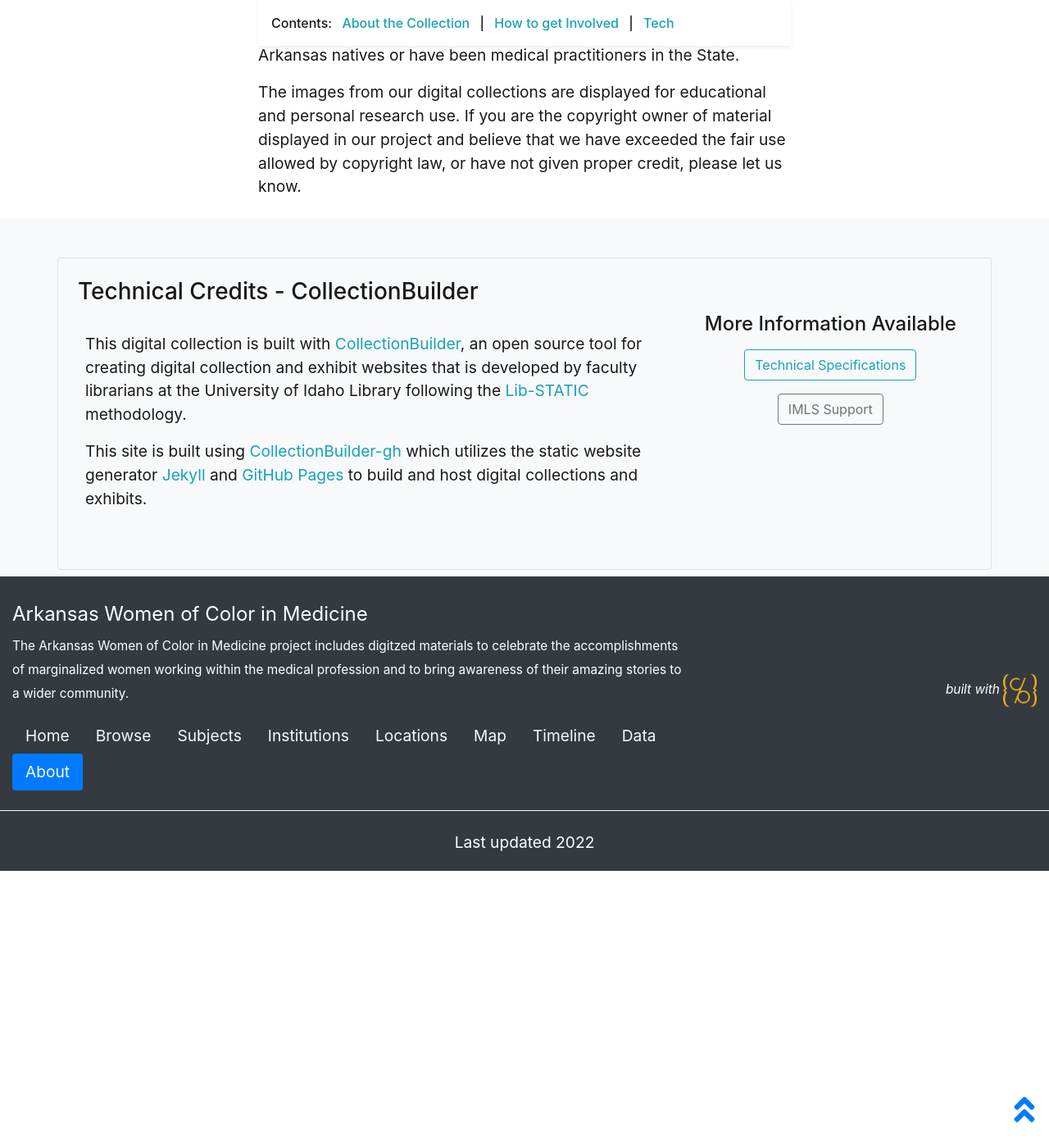
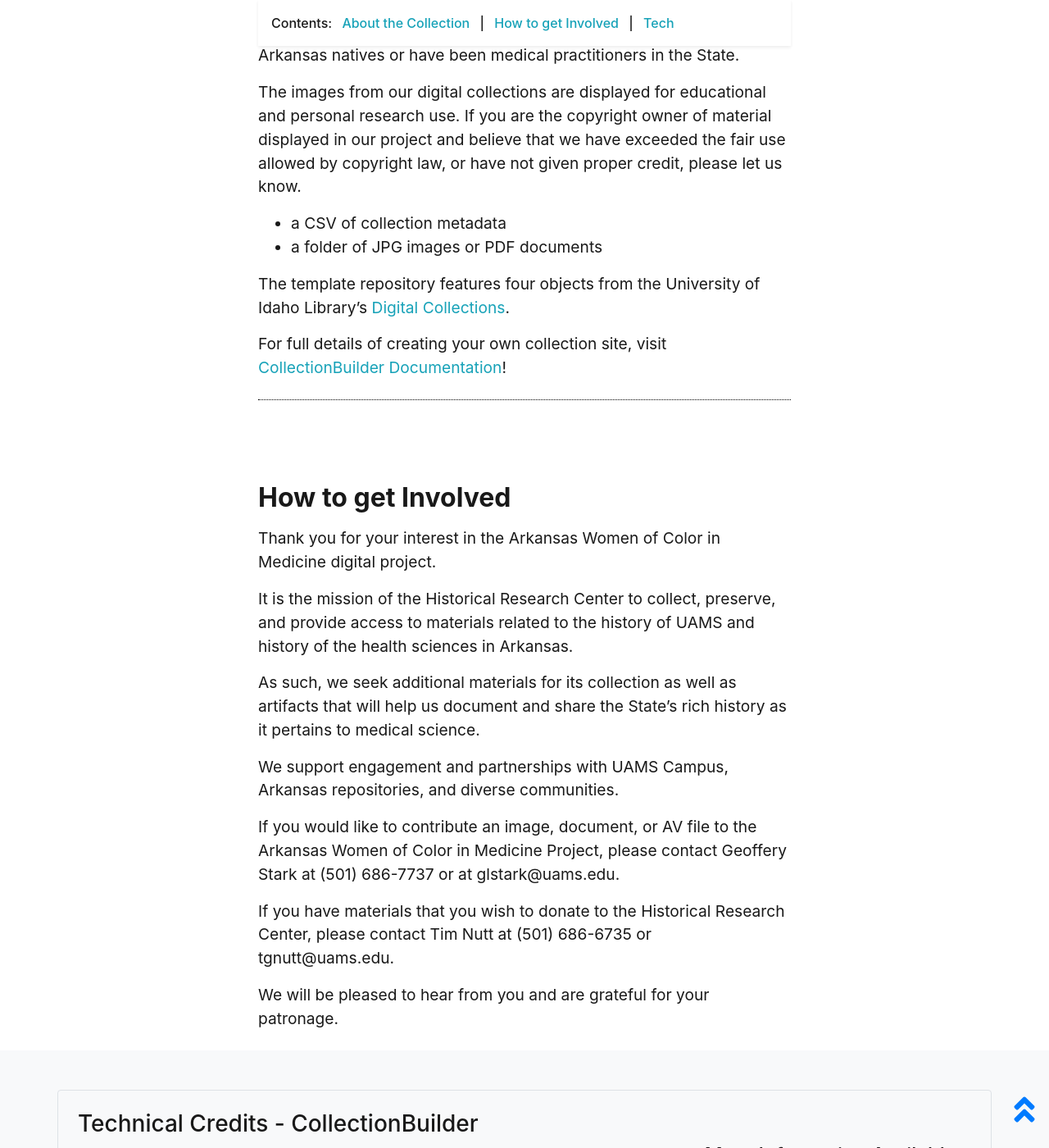
Before and after one commit to Starkad2/Wocim-GH2, a Jekyll site: the page built from pages/about.md, in a window 1280 px wide and 1400 px high, scrolled down 736 px. Shown: the whole window at 82% size. Built offline with Jekyll 4.4.1, drawn with Linux system fonts in a browser that asks for light colours; before the commit the page ends 1798 px from its top, so only the background shows below that.

Commit message:
Update about.md

```diff
--- a/pages/about.md
+++ b/pages/about.md
@@ -17,3 +17,13 @@ credits: true
 The goal of this project is to increase visibility and representation of Arkansas women of color in medicine, as well as to provide support and encouragement to those who may feel underrepresented or disadvantaged in the medical field.  Included are images, documents, links to video and profiles of successful women of color who are either Arkansas natives or have been medical practitioners in the State.
 
 The images from our digital collections are displayed for educational and personal research use. If you are the copyright owner of material displayed in our project and believe that we have exceeded the fair use allowed by copyright law, or have not given proper credit, please let us know.
+
+- a CSV of collection metadata
+- a folder of JPG images or PDF documents
+
+The template repository features four objects from the University of Idaho Library's [Digital Collections](https://www.lib.uidaho.edu/digital).
+
+For full details of creating your own collection site, visit [CollectionBuilder Documentation](https://collectionbuilder.github.io/cb-docs/)!
+
+<!-- IMPORTANT!!! DELETE this comment and the include below when you are finished editing this page for your collection. The include below introduces about page features. They will show up on your collection's about page until you delete it.  -->
+{% include cb/how_to_get.md %}
```
